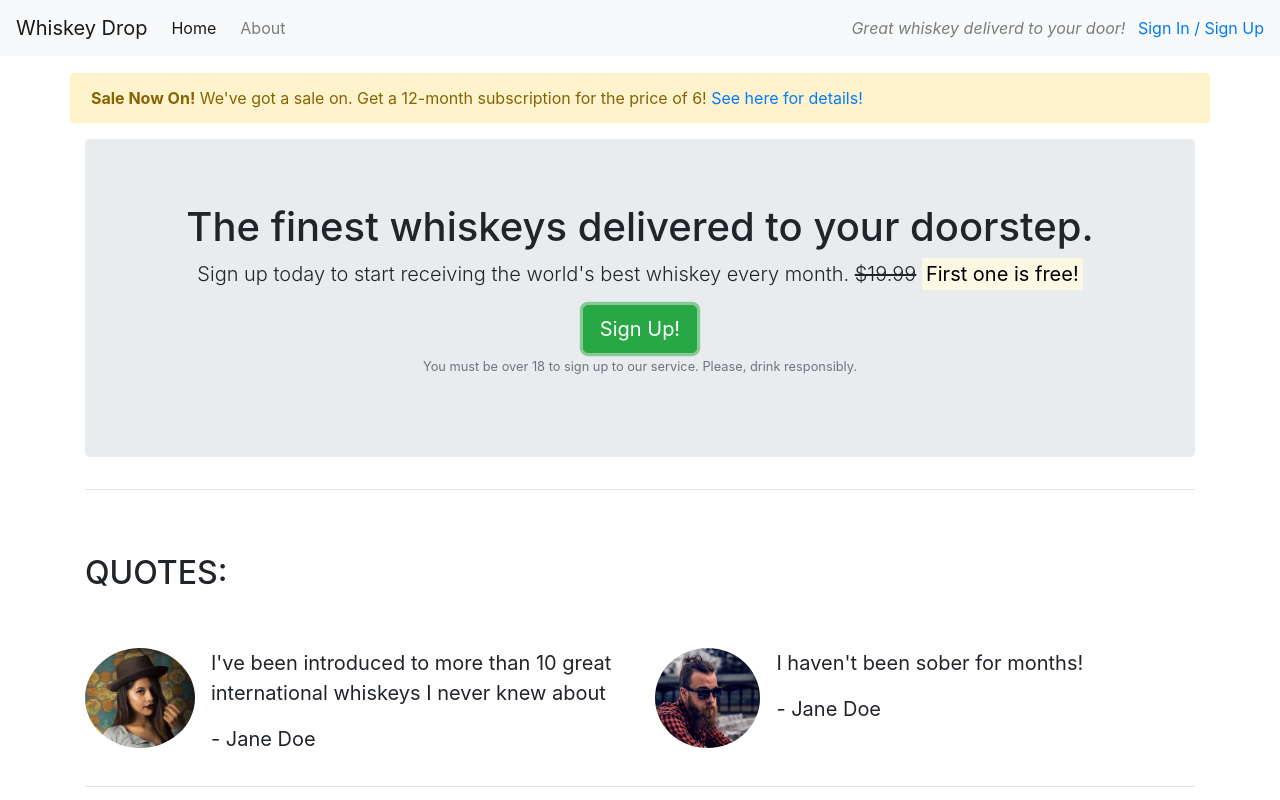
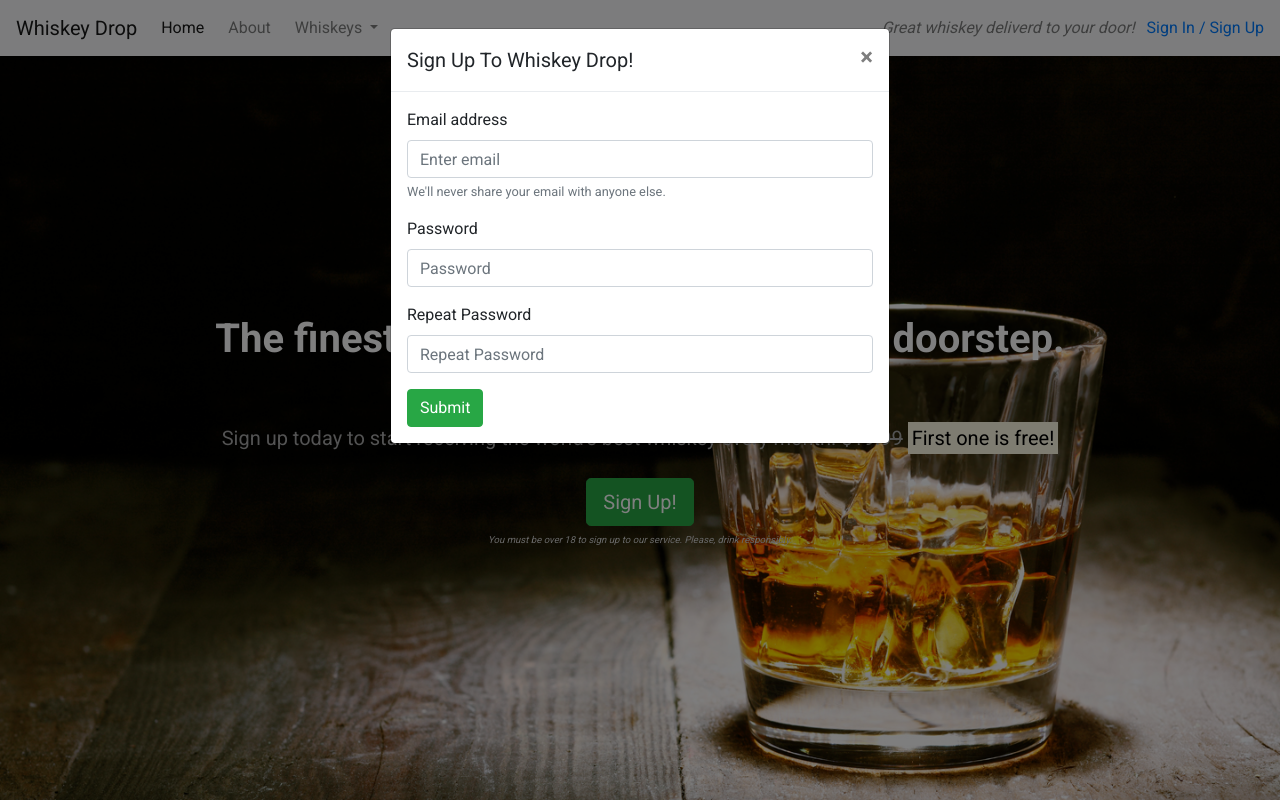
Before and after one commit to AmyKeedwell/bootstrap4, a plain HTML site: page index.html in a window 1280 px wide. Both pictures are taken after a click on the button "Sign Up!". Shown: the top 800 px of the page. Drawn offline with nearby package versions, Linux system fonts and the light colour scheme.

Commit message:
progress save 27/04

```diff
--- /dev/null
+++ b/css/style.css
@@ -0,0 +1,63 @@
+body {
+    font-family: 'Roboto', sans-serif;
+}
+
+.alert-container{}
+
+.callout-container{
+    height: 100vh;
+
+    background: url("../images/whiskey-background.jpg") no-repeat bottom right fixed;
+        -webkit-background-size: cover;
+        -moz-background-size: cover;
+        -o-background-size: cover;
+        background-size: cover;
+
+        display: flex;
+        align-items: center;
+        justify-content: center;
+
+}
+
+.quotes-container{}
+
+.features-container{}
+
+/*Block Dividers*/
+
+.block-divider{
+    width: 75px;
+    height: 5px;
+    border: 0;
+}
+
+.block-divider--orange{
+    background-color: #f05f40;
+}
+
+.block-divider--short{
+    width: 35px;
+}
+
+/*Jumbotron*/
+
+.jumbotron {
+    background-color: transparent;
+}
+
+.jumbotron-header {
+    color: white;
+    font-weight: bold;
+    margin-bottom: 30px;
+}
+
+.jumbotron .lead {
+    margin: 25px 0;
+    color: #a7a7a7;
+}
+
+.jumbotron small {
+    font-size: 60%;
+    font-style: italic;
+    color: #d0d0d0;
+}
--- a/index.html
+++ b/index.html
@@ -9,39 +9,63 @@
     <link rel="stylesheet" href="https://stackpath.bootstrapcdn.com/bootstrap/4.1.3/css/bootstrap.min.css" integrity="sha384-MCw98/SFnGE8fJT3GXwEOngsV7Zt27NXFoaoApmYm81iuXoPkFOJwJ8ERdknLPMO" crossorigin="anonymous">
     <script src="https://stackpath.bootstrapcdn.com/bootstrap/4.1.3/js/bootstrap.min.js" integrity="sha384-ChfqqxuZUCnJSK3+MXmPNIyE6ZbWh2IMqE241rYiqJxyMiZ6OW/JmZQ5stwEULTy" crossorigin="anonymous"></script>
     <link rel="stylesheet" href="https://use.fontawesome.com/releases/v5.6.1/css/all.css" integrity="sha384-gfdkjb5BdAXd+lj+gudLWI+BXq4IuLW5IT+brZEZsLFm++aCMlF1V92rMkPaX4PP" crossorigin="anonymous">
+   <link href="https://fonts.googleapis.com/css?family=Roboto:400,700&display=swap" rel="stylesheet">
+    <link rel="stylesheet" href="css/style.css" type="text/css" />
 </head>
 <body>
     <nav class="navbar navbar-light bg-light navbar-expand-sm">
         <a href="/" class="navbar-brand">Whiskey Drop</a>
+            <button class="navbar-toggler ml-auto" type="button" data-toggle="collapse" data-target="#navbarNavDropdown" aria-controls="navbarNavDropdown" aria-expanded="false" aria-label="toggle navigation">
+            <span class="navbar-toggler-icon"></span></button>
+        <div class="collapse navbar-collapse" id="navbarNavDropdown">
             <ul class="navbar-nav mr-auto">
                 <li class="active nav-item mr-2"><a class="nav-link" href="/">Home</a></li>
                 <li class="nav-item mr-2"><a class="nav-link" href="/about">About</a></li>
+                <li class="nav-item dropdown">
+                    <a class="nav-link dropdown-toggle" href="#" id="navbarDropdownMenuLink" role="button" data-toggle="dropdown" aria-haspopup="true" aria-expanded="false">
+                    Whiskeys
+                    </a>
+                    <div class="dropdown-menu" aria-labelledby="navbarDropdownMenuLink">
+                        <a class="dropdown-item" href="#">Irish</a>
+                        <a class="dropdown-item" href="#">Scotch</a>
+                        <a class="dropdown-item" href="#">Japanese</a>
+                        <a class="dropdown-item" href="#">American</a>
+                    </div>
+                    </li>
+
                 <li class="nav-item mr-2 d-block d-sm-none"><a class="nav-link" href="/login">Sign In / Sign Up</a></li>
             </ul>
+        </div>
         <div class="d-none d-md-block">
             <p class="navbar-text my-auto mr-2"><i> Great whiskey deliverd to your door! </i></p>
             <a href="/login">Sign In / Sign Up </a>
         </div>
     </nav>
-    <article class="container mt-3">
+    <!--<div class="container alert-container">
             <div class="row d-none d-sm-block">
                 <div class="col-12"></div>
                     <div class="alert alert-warning">
                         <strong>Sale Now On!</strong> We've got a sale on. Get a 12-month subscription for the price of 6! <a href=""> See here for details!</a>
                     </div>
                 </div>
+            </div>
+    </div>-->
+        <div class="container-fluid callout-container">
         <section class="callout jumbotron text-center">
-            <h1> The finest whiskeys delivered to your doorstep. </h1>
+            <h1 class="jumbotron-header"> The finest whiskeys delivered to your doorstep. </h1>
+            <hr class="block-divider block-divider--orange">
             <p class="lead"> Sign up today to start receiving the world's best whiskey every month.
                 <s class="d-none d-sm-inline">$19.99</s>
                 <span class="d-inline d-sm-none"><br></span>
                 <strong><mark>First one is free!</mark></strong></p>
-            <button class="btn btn-success btn-lg">Sign Up!</button>
+            <button class="btn btn-success btn-lg" data-toggle="modal" data-target="#signUpModal">Sign Up!</button>
             <p class="text-muted"><small>You must be over 18 to sign up to our service. Please, drink responsibly.</small></p>
         </section>
         </div>
       </div>
-    <hr>
+    </div>
+</body>
+    <div class="container quotes-container">
     <section class="quotes">
         <div class="row">
             <div class="col-12 my-5">
@@ -77,7 +101,8 @@
             </div>
         </div>
     </section>
-    <hr>
+    </div>
+    <div class="features-container">
     <section class="features">
         <div class="row">
             <div class="col-12 my-5">
@@ -108,6 +133,39 @@
         </div>
         </div>
     </section>
-    </article>
+</div>
+<div class="modal" tabindex="-1" role="dialog" id="signUpModal">
+  <div class="modal-dialog" role="document">
+    <div class="modal-content">
+      <div class="modal-header">
+        <h5 class="modal-title">Sign Up To Whiskey Drop!</h5>
+        <button type="button" class="close" data-dismiss="modal" aria-label="Close">
+          <span aria-hidden="true">&times;</span>
+        </button>
+      </div>
+      <div class="modal-body">
+    <form>
+         <div class="form-group">
+            <label for="exampleInputEmail1">Email address</label>
+            <input type="email" class="form-control" id="exampleInputEmail1" aria-describedby="emailHelp" placeholder="Enter email">
+            <small id="emailHelp" class="form-text text-muted">We'll never share your email with anyone else.</small>
+        </div>
+        <div class="form-group">
+            <label for="password">Password</label>
+            <input type="password" class="form-control" id="password" placeholder="Password">
+        </div>
+        <div class="form-group">
+            <label for="repeatPassword">Repeat Password</label>
+            <input type="password" class="form-control" id="repeatPassword" placeholder="Repeat Password">
+        </div>
+        <button type="submit" class="btn btn-success">Submit</button>
+    </form>
+      </div>
+    </div>
+  </div>
+</div>
+        <script src="https://code.jquery.com/jquery-3.3.1.slim.min.js" integrity="sha384-q8i/X+965DzO0rT7abK41JStQIAqVgRVzpbzo5smXKp4YfRvH+8abtTE1Pi6jizo" crossorigin="anonymous"></script>
+        <script src="https://cdnjs.cloudflare.com/ajax/libs/popper.js/1.14.3/umd/popper.min.js" integrity="sha384-ZMP7rVo3mIykV+2+9J3UJ46jBk0WLaUAdn689aCwoqbBJiSnjAK/l8WvCWPIPm49" crossorigin="anonymous"></script>
+        <script src="https://stackpath.bootstrapcdn.com/bootstrap/4.1.3/js/bootstrap.min.js" integrity="sha384-ChfqqxuZUCnJSK3+MXmPNIyE6ZbWh2IMqE241rYiqJxyMiZ6OW/JmZQ5stwEULTy" crossorigin="anonymous"></script>
 </body>
 </html>
```
Also changed, not shown: images/whiskey-background.jpg (added). Lines whose indentation alone changed are shown as unchanged.
